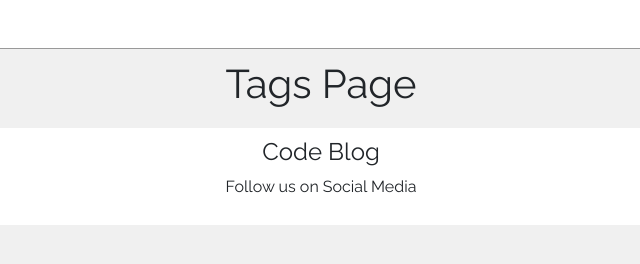
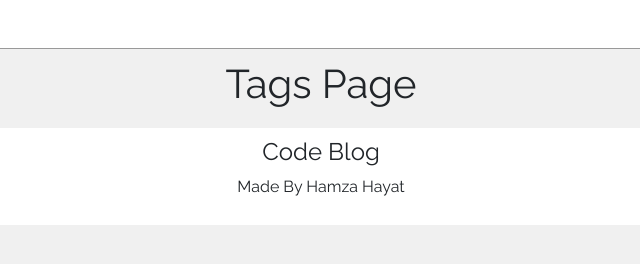
Before and after one commit to itxhamxi/gatsby-blog, a Gatsby site: page /tags in a window 1280 px wide. Shown: the full height of the page, 319-959 px from the left. Built offline with nearby package versions, Linux system fonts and the light colour scheme; Gatsby itself is replaced by a stand-in of ours.

Commit message:
2nd comit

```diff
--- a/src/components/Footer.js
+++ b/src/components/Footer.js
@@ -5,7 +5,7 @@ const Footer = () => {
 
         <div className="site-footer">
             <h4 className="text-center">Code Blog</h4>
-            <p className="text-center">Follow us on Social Media</p>
+            <p className="text-center">Made By Hamza Hayat</p>
 
 
         </div>
```
